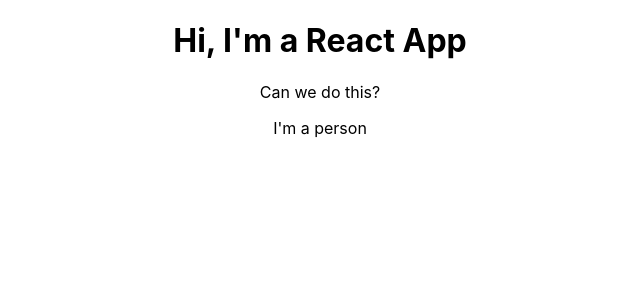
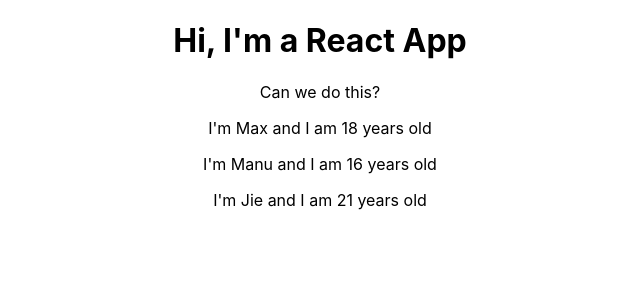
Before and after one commit to beracho/react-course, a React (Create React App) app: page / in a window 1280 px wide. Shown: the top 300 px of the page, without its empty margins (320-960 px from the left). Built offline with nearby package versions, Linux system fonts and the light colour scheme.

Commit message:
Sending dynamic data

```diff
--- a/src/App.js
+++ b/src/App.js
@@ -7,10 +7,16 @@
     <div className="App">
       <h1>Hi, I'm a React App</h1>
       <p>Can we do this?</p>
-      <Person/>
+      <Person name="Max" age ={RandomAge()}/>
+      <Person name="Manu" age ={RandomAge()}>Hobbies: Racing</Person>
+      <Person name="Jie" age ={RandomAge()}/>
     </div>
   );
   // return React.createElement('div', {className: 'App'}, React.createElement('h1', null, 'Hi, I\'m a React App'))
 }
 
+const RandomAge = () => {
+  return Math.floor(Math.random() * 30) + 15;
+}
+
 export default App;
--- a/src/Person/Person.js
+++ b/src/Person/Person.js
@@ -12,9 +12,9 @@
 
 import React from 'react' // rfce
 
-const person = () => {
+const person = (props) => {
     return (
-        <p>I'm a person</p>
+        <p>I'm {props.name} and I am {props.age} years old</p>
     )
 }
 
```
